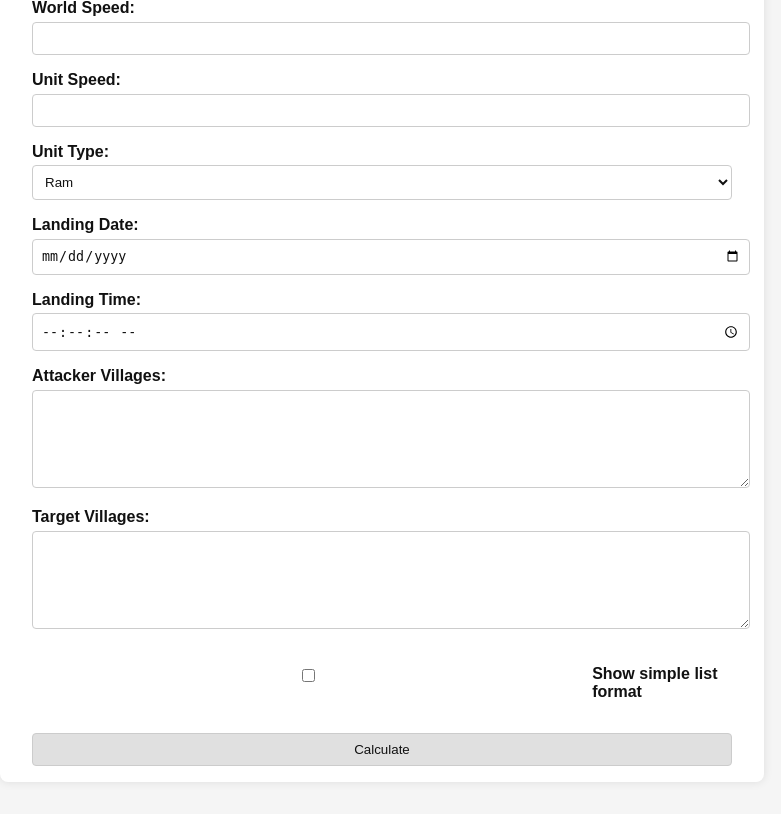
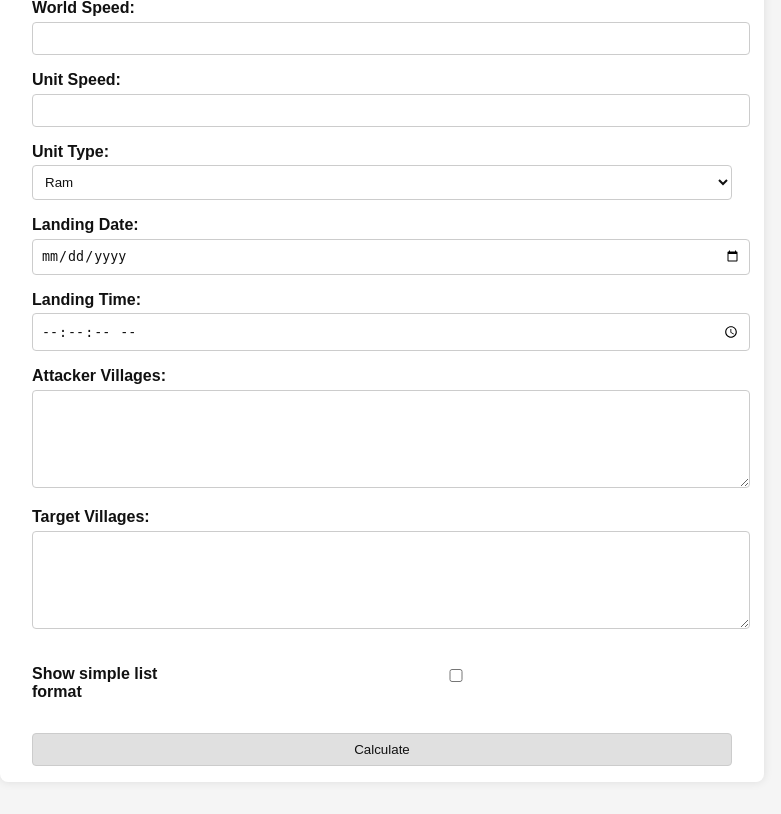
Before and after one commit to NFTbeats/tw-op-planner, a Flask app: page / in a window 1280 px wide. Shown: the part 214-1028 px from the top of the page, without its empty margins (258-1039 px from the left). Run offline with Flask 3, Linux system fonts and the light colour scheme.

Commit message:
More style fixes

```diff
--- a/static/style.css
+++ b/static/style.css
@@ -127,8 +127,9 @@ body.light-mode .attack-box {
 
 .checkbox-row {
   display: flex;
+  flex-direction: row-reverse; /* places checkbox to the right of label */
   align-items: center;
-  gap: 0.5rem;
-  margin-top: 1rem;
-  margin-bottom: 1rem;
+  justify-content: flex-end;
+  gap: 0.4rem;
+  margin: 1rem 0;
 }
```
